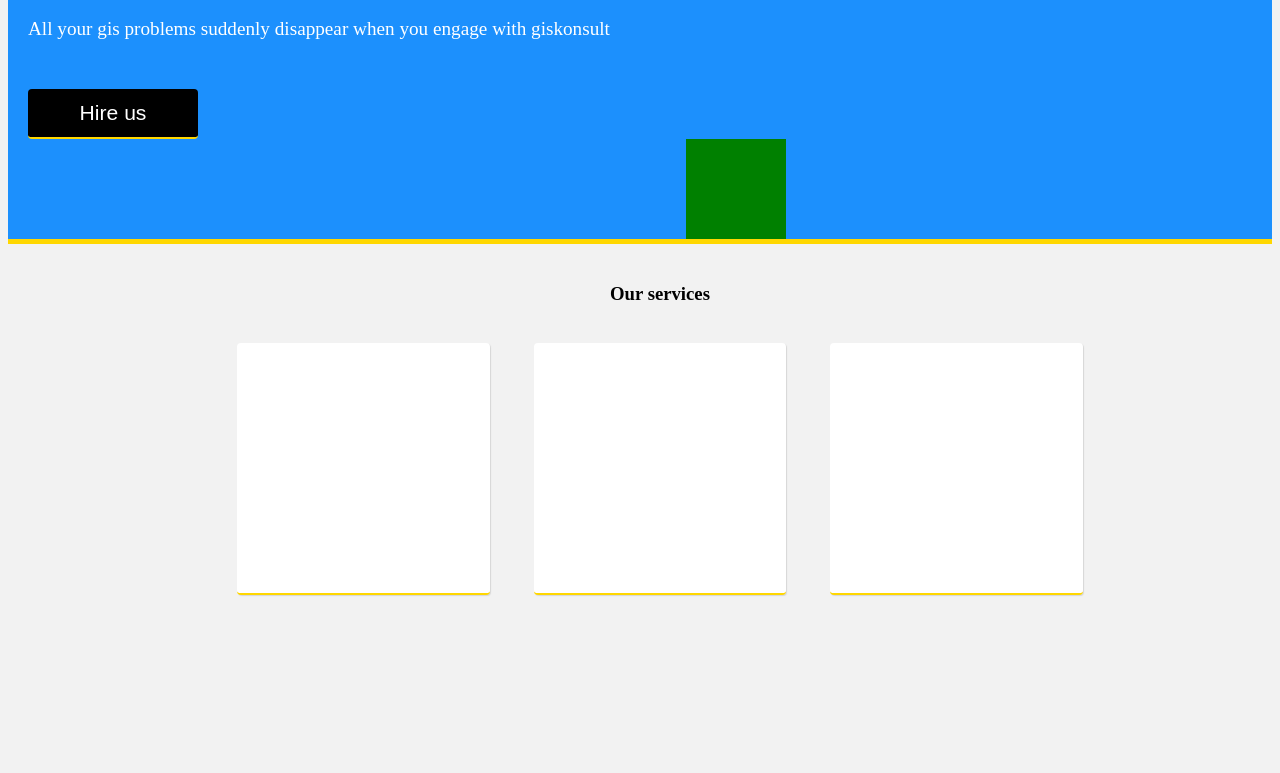
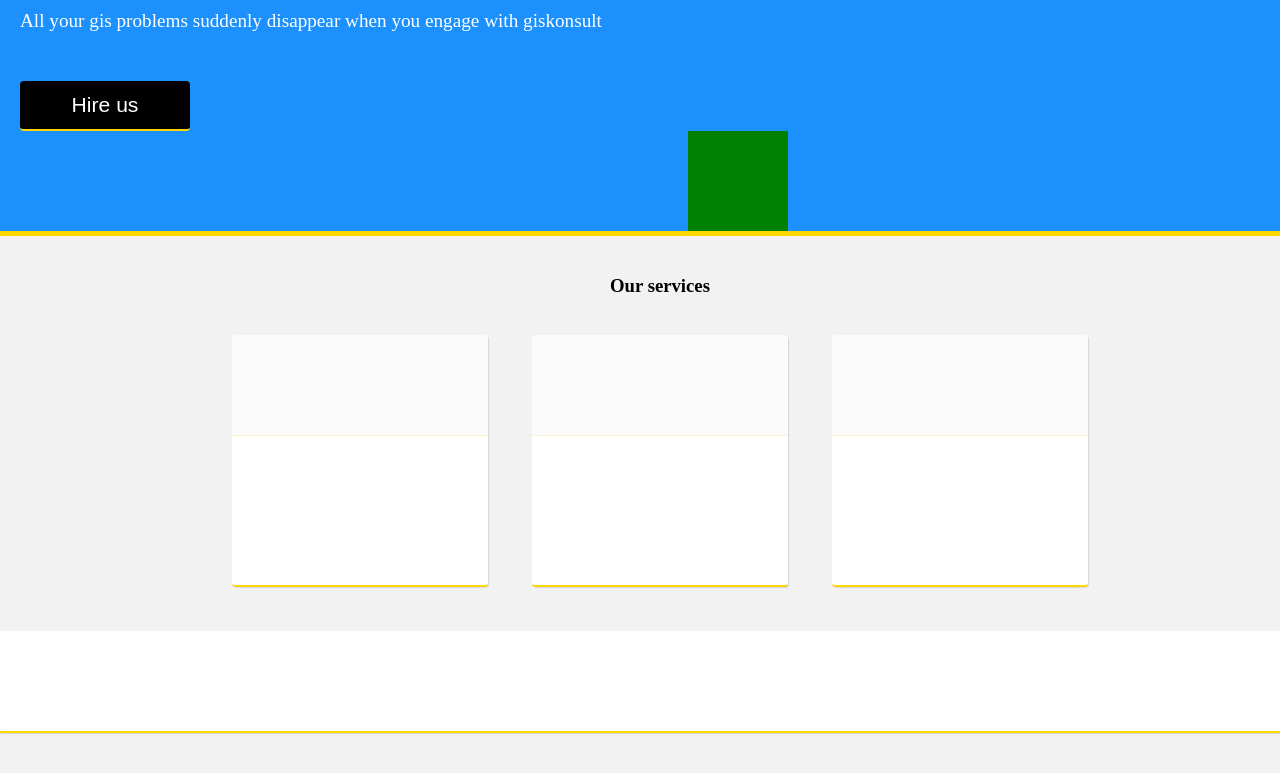
Before and after one commit to giskonsult/giskonsult.github.io, a plain HTML site: page index.html in a window 1280 px wide. Shown: the part 231-1004 px from the top of the page. Before the commit the page ends 878 px from the top, so only its background shows below. Drawn offline with Linux system fonts and the light colour scheme.

Commit message:
add more prototype features

```diff
--- a/index.html
+++ b/index.html
@@ -33,9 +33,21 @@
   </div>
   <div class="services">
     <h3>Our services</h3>
-    <div class="service"></div>
-    <div class="service"></div>
-    <div class="service"></div>
+    <div class="service">
+      <div class="service-image"></div>
+      <div class="service-text"></div>
+    </div>
+    <div class="service">
+      <div class="service-image"></div>
+      <div class="service-text"></div>
+    </div>
+    <div class="service">
+      <div class="service-image"></div>
+      <div class="service-text"></div>
+    </div>
   </div>
+
+  <!-- implement a swipper like ui here -->
+  <div class="clients"></div>
 </body>
 </html>
--- a/style.css
+++ b/style.css
@@ -4,7 +4,12 @@ html {
   background: rgba(240, 240, 240, 0.835);
   font-family: Ubuntu
 }
-
+body {
+  margin: 0;
+  padding: 0;
+  box-sizing:border-box;
+  overflow-x: hidden
+}
 .banner {
   min-height: 400px;
   width: 100%;
@@ -102,3 +107,19 @@ html {
   display: inline-block;
   margin: 20px
 }
+
+.service > .service-image {
+  height: 40%;
+  width: 100%;
+  background: rgba(246, 246, 246, 0.493);
+  border-bottom: rgba(255, 217, 0, 0.205) 1px solid;
+}
+
+.clients {
+  height: 100px;
+  width: 100%;
+  background: white;
+  box-shadow: 1px 1px 1px rgba(128, 128, 128, 0.24);
+  border-bottom: gold 2px solid;
+  margin-bottom: 40px;
+}
```
